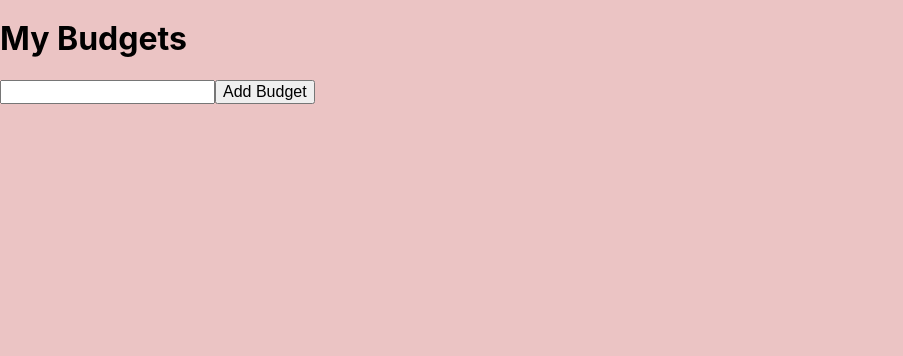
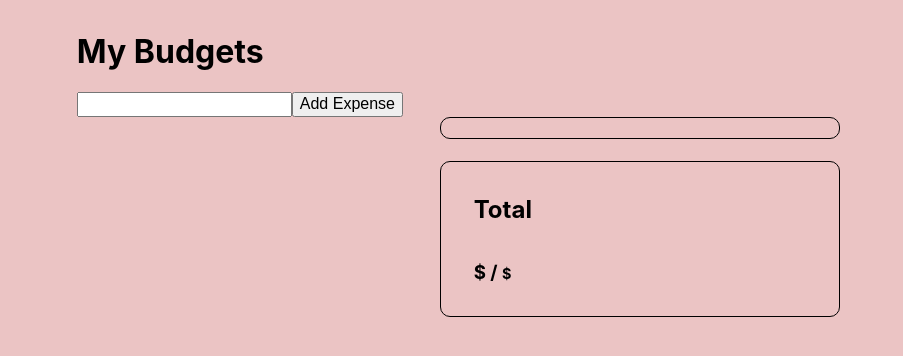
Before and after one commit to HoiJW/project-budget-app, a React (Create React App) app: page / in a window 1280 px wide. Shown: the top 356 px of the page, without its empty margins (0-903 px from the left). Built offline with nearby package versions, Linux system fonts and the light colour scheme; no server answers; the database is empty.

Commit message:
adding total html

```diff
--- a/src/App.css
+++ b/src/App.css
@@ -228,14 +228,14 @@ body {
 .budget-cards {
   margin: 0 auto;
   border: 1px solid black;
-  width: 500px;
+  width: 400px;
   border-radius: 10px;
   padding: 10px;
 }
 
 .titles {
   display: flex;
-  flex-direction: row;
+  flex-direction: column;
   justify-content: space-between;
   padding: 1%;
   width: 90%;
@@ -260,7 +260,7 @@ body {
 .total {
   margin: 2% auto;
   border: 1px solid black;
-  width: 500px;
+  width: 400px;
   border-radius: 10px;
   padding: 10px;
 }/*# sourceMappingURL=App.css.map */
--- a/src/App.js
+++ b/src/App.js
@@ -77,28 +77,40 @@ function App() {
 
   },[]);
   return(
-    <div className="">
+    <div className="titles">
       <h1>My Budgets</h1>
       <form action="submit">
         <label htmlFor="newBudget"></label>
         <input onChange={handleInput} type="text" id="newBudget" value={userInput} />
-        <button onClick={handleSubmit}>Add Budget</button>
+        <button onClick={handleSubmit}>Add Expense</button>
       </form>
 
 
-      <ul>
+      <div className='budget-cards'>
         {budget.map ( (budget) => {
           return (
-            <li key={budget.key}>
+            <div key={budget.key}>
               <p>${budget.amount}</p>
               <button onClick={() => {handleRemove(budget.key)}}>
               remove
               </button>
-            </li>
+            </div>
           )
 
         })}
-      </ul>
+      </div>
+
+      <Total />
+
+      {/* <div className='budget-cards'>
+            <div className="titles">
+                <h2>{name}</h2>
+                <h3>${amount} / <span className="max">${max}</span> </h3>
+            </div>
+
+            <div className="progress-bar">
+            </div>
+        </div> */}
     </div>
     // <div>
     //   <h1>My Budgets</h1>
--- a/src/ScssComponends/_budget-cards.scss
+++ b/src/ScssComponends/_budget-cards.scss
@@ -1,13 +1,13 @@
 .budget-cards{
     margin: 0 auto;
     border: 1px solid black;
-    width: 500px;
+    width: 400px;
     border-radius: 10px;
     padding: 10px;
 }
 .titles{
     display: flex;
-    flex-direction: row;
+    flex-direction: column;
     justify-content: space-between;
     padding: 1%;
     width: 90%;
--- a/src/ScssComponends/_total-bar.scss
+++ b/src/ScssComponends/_total-bar.scss
@@ -1,7 +1,7 @@
 .total{
     margin: 2% auto;
     border: 1px solid black;
-    width: 500px;
+    width: 400px;
     border-radius: 10px;
     padding: 10px;
 }
```
Also changed, not shown: 1 other file (tests, documents, lock files or other folders).
